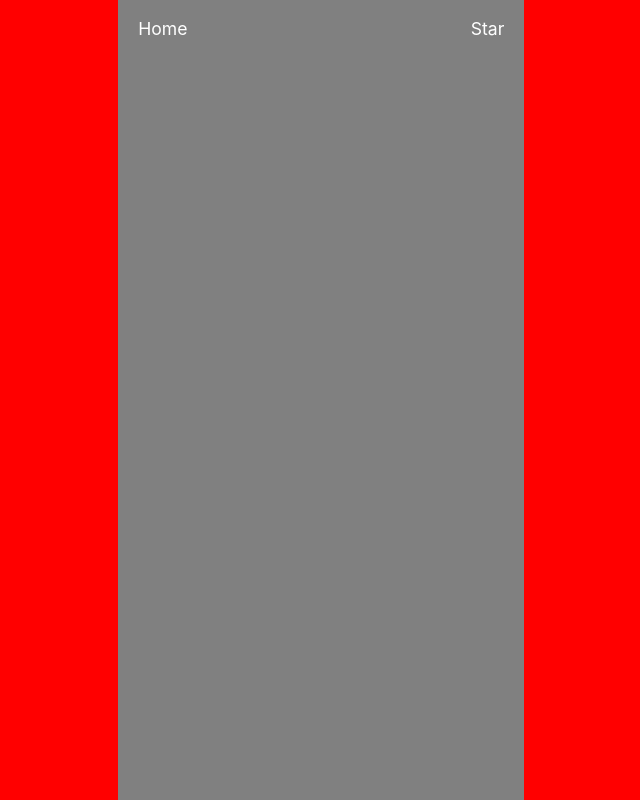
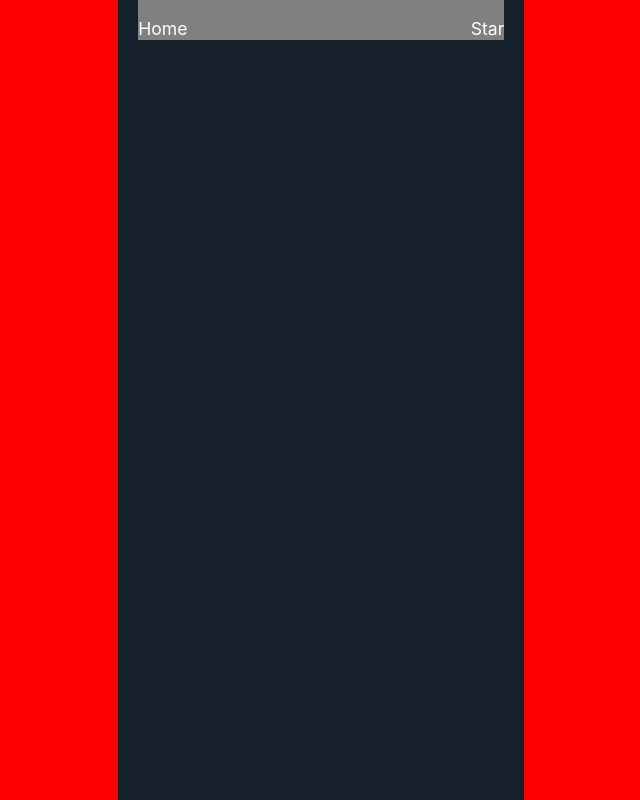
Before and after one commit to osamahan999/twitter-clone, a React (Create React App) app: page / in a window 1280 px wide. Shown: the whole page, without its empty margins (288-928 px from the left). Built offline with nearby package versions, Linux system fonts and the light colour scheme.

Commit message:
leftsidebar

```diff
--- a/src/App.js
+++ b/src/App.js
@@ -1,7 +1,7 @@
 import React, { useState } from 'react';
 
 import './css/App.css';
-import Sidebar from './components/Sidebar'
+import LeftSidebar from './components/LeftSidebar'
 import TwitterFeed from './components/TwitterFeed'
 import Rightsidebar from './components/Rightsidebar'
 
@@ -10,7 +10,7 @@ function App() {
   return (
     <div className="App">
 
-      <Sidebar />
+      <LeftSidebar />
       <TwitterFeed />
       <Rightsidebar />
 
--- a/src/components/Sidebar.js
+++ b/src/components/LeftSidebar.js
@@ -3,11 +3,11 @@ import React, { useState } from 'react';
 import '../css/Sidebar.css';
 
 
-function Sidebar() {
+function LeftSidebar() {
   return (
     <div className="Sidebar">
     </div>
   );
 }
 
-export default Sidebar
+export default LeftSidebar
--- a/src/css/TwitterFeed.css
+++ b/src/css/TwitterFeed.css
@@ -1,7 +1,7 @@
 
 .TwitterFeed {
 
-background-color: grey;
+background-color: #15202b;
 width: 33%;
 height: 100vh;
 }
```
